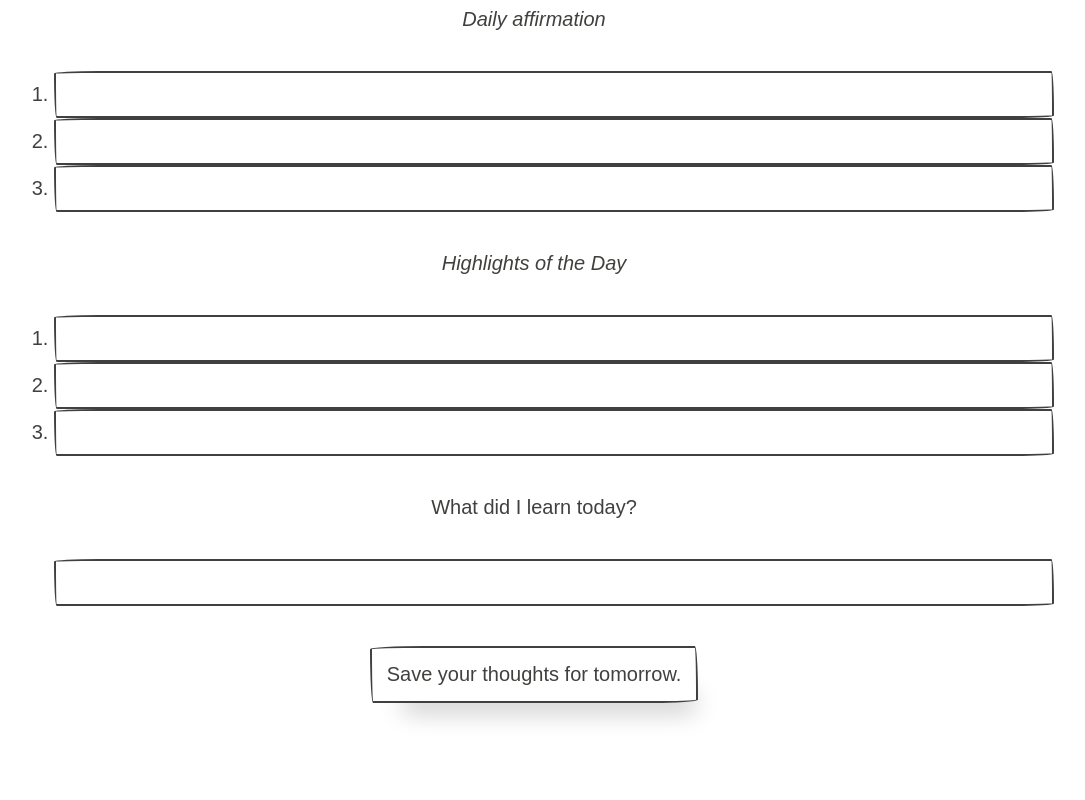
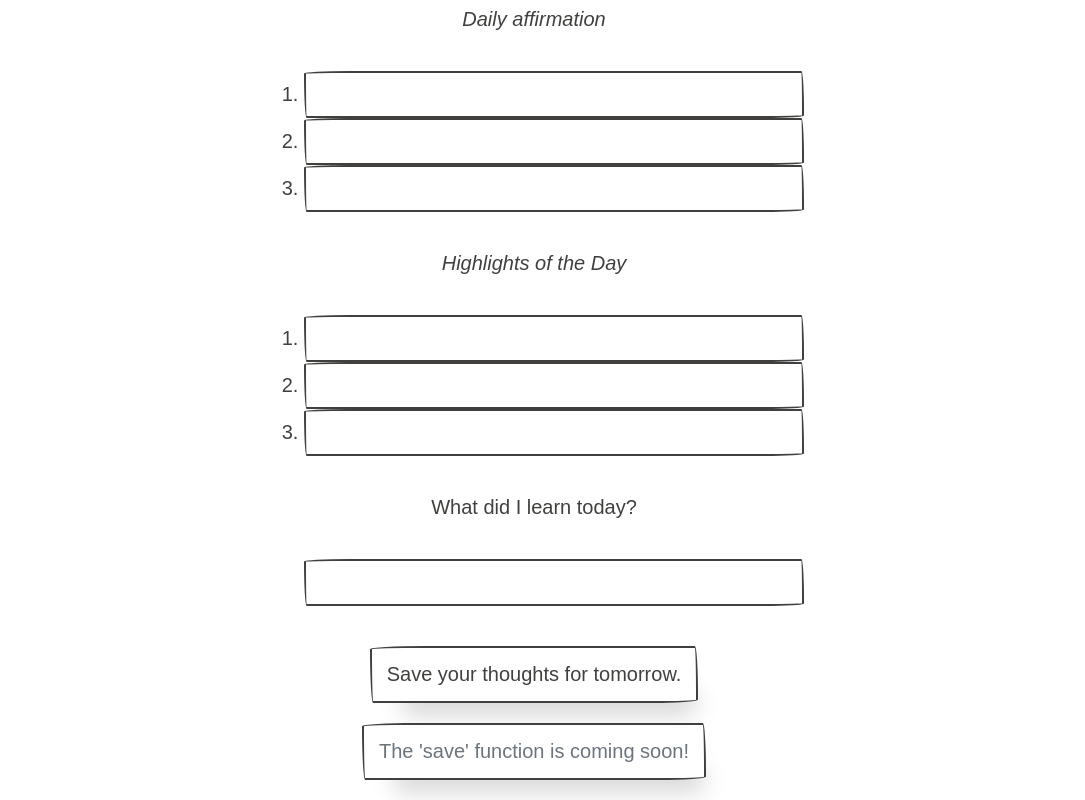
Before and after one commit to HLVN-1/5minjournal, a website: page index.html in a window 1280 px wide. Shown: the part 887-1687 px from the top of the page, without its empty margins (106-1191 px from the left). Before the commit the page ends 1630 px from the top, so only its background shows below. Drawn offline with Linux system fonts and the light colour scheme; a web font is replaced by a local one.

Commit message:
added text to let people know functionality will be coming

```diff
--- a/index.html
+++ b/index.html
@@ -59,6 +59,7 @@
       <div id="submit">
         <button id="submit-btn" type="button">Save your thoughts for tomorrow.</button>
       </div>
+      <div id="coming"><button id="coming-soon">The 'save' function is coming soon!</button></div>
     </body>
   </div>
 </html>
--- a/styles.css
+++ b/styles.css
@@ -57,6 +57,13 @@ html {
   --primary-inverse: #fff;
 }
 
+#coming-soon {
+  color: #6c757d;
+  margin-bottom: 1rem;
+}
+
+
+
 #header {
   width: auto;
   text-align: center;
@@ -69,10 +76,10 @@ html {
 }
 
 input {
-  width: 50em;
-}
-
-#grateful, #goals, #affirmation, #highlights, #reflect, #submit {
+  width: 25rem;
+}
+
+#grateful, #goals, #affirmation, #highlights, #reflect, #submit, #coming {
   text-align: center;
 }
 
@@ -81,7 +88,7 @@ input {
 }
 
 #submit {
-    margin-bottom: 2em;
+    margin-bottom: 1rem;
 }
 
 #grateful-for, #make-great, #daily-affirm, #highlight-list {
```
